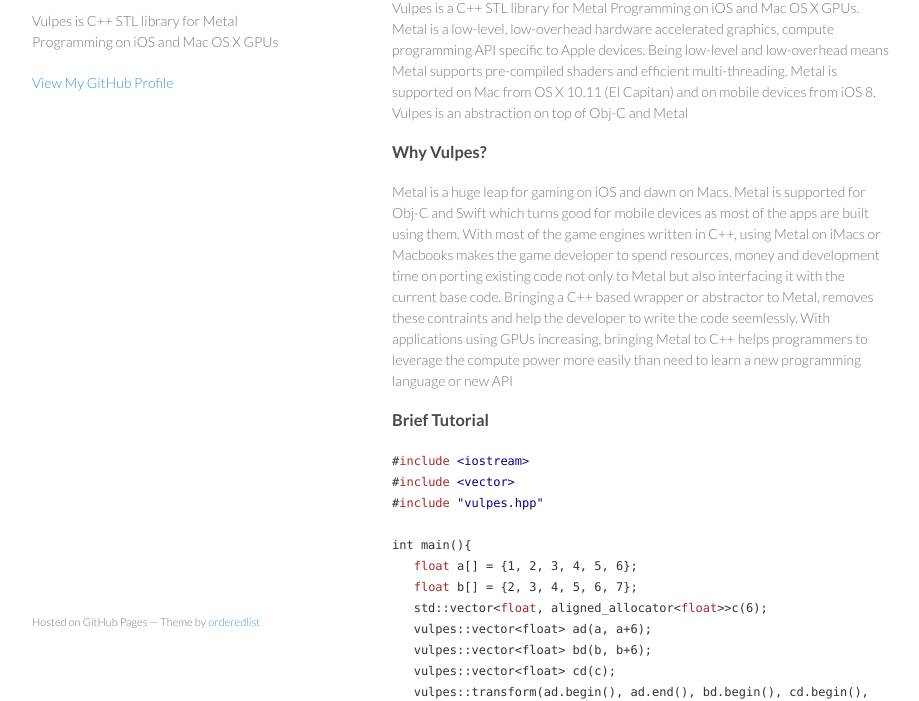
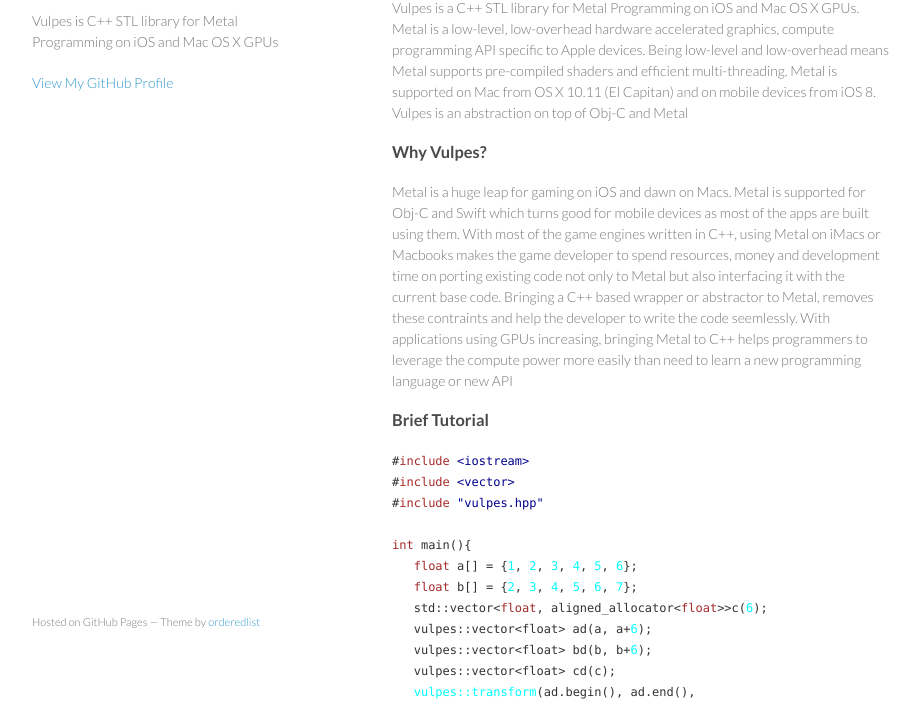
Before and after one commit to TheVulpes/thevulpes.github.com, a plain HTML site: page index.html in a window 1280 px wide. Shown: the part 99-800 px from the top of the page, without its empty margins (178-1097 px from the left). Drawn offline with Linux system fonts and the light colour scheme.

Commit message:
Update index.html

```diff
--- a/index.html
+++ b/index.html
@@ -43,17 +43,17 @@
     #<span style="color:#A52A2A">include</span> <span style="color:#00008B"> &ltvector&gt <br></span>
     #<span style="color:#A52A2A">include</span> <span style="color:#00008B"> "vulpes.hpp" <br></span>
     <br>
-    int main(){ <br>
-    &nbsp&nbsp <span style="color:#A52A2A">float</span> a[] = {1, 2, 3, 4, 5, 6}; <br>
-    &nbsp&nbsp <span style="color:#A52A2A">float</span> b[] = {2, 3, 4, 5, 6, 7}; <br>
+    <span style="color:#A52A2A">int</span> main(){ <br>
+    &nbsp&nbsp <span style="color:#A52A2A">float</span> a[] = {<span style="color:#00FFFF">1</span>, <span style="color:#00FFFF">2</span>, <span style="color:#00FFFF">3</span>, <span style="color:#00FFFF">4</span>, <span style="color:#00FFFF">5</span>, <span style="color:#00FFFF">6</span>}; <br>
+    &nbsp&nbsp <span style="color:#A52A2A">float</span> b[] = {<span style="color:#00FFFF">2</span>, <span style="color:#00FFFF">3</span>, <span style="color:#00FFFF">4</span>, <span style="color:#00FFFF">5</span>, <span style="color:#00FFFF">6</span>, <span style="color:#00FFFF">7</span>}; <br>
 
-    &nbsp&nbsp std::vector&lt<span style="color:#A52A2A">float</span>, aligned_allocator&lt<span style="color:#A52A2A">float</span>&gt&gtc(6); <br>
+    &nbsp&nbsp std::vector&lt<span style="color:#A52A2A">float</span>, aligned_allocator&lt<span style="color:#A52A2A">float</span>&gt&gtc(<span style="color:#00FFFF">6</span>); <br>
 
-    &nbsp&nbsp vulpes::vector&ltfloat&gt ad(a, a+6); <br>
-    &nbsp&nbsp vulpes::vector&ltfloat&gt bd(b, b+6); <br>
+    &nbsp&nbsp vulpes::vector&ltfloat&gt ad(a, a+<span style="color:#00FFFF">6</span>); <br>
+    &nbsp&nbsp vulpes::vector&ltfloat&gt bd(b, b+<span style="color:#00FFFF">6</span>); <br>
     &nbsp&nbsp vulpes::vector&ltfloat&gt cd(c); <br>
 
-    &nbsp&nbsp vulpes::transform(ad.begin(), ad.end(), bd.begin(), cd.begin(), vulpes::plus&ltfloat&gt()); <br>
+    &nbsp&nbsp <span style="color:#00FFFF">vulpes::transform</span>(ad.begin(), ad.end(), <br> bd.begin(), <br> cd.begin(), <br> <span style="color:#00FFFF">vulpes::plus</span>&ltfloat&gt()); <br>
 
     &nbsp&nbsp std::cout&lt&lt c[3] &lt&ltstd::endl; <br>
     &nbsp&nbsp return 0; <br>
```
